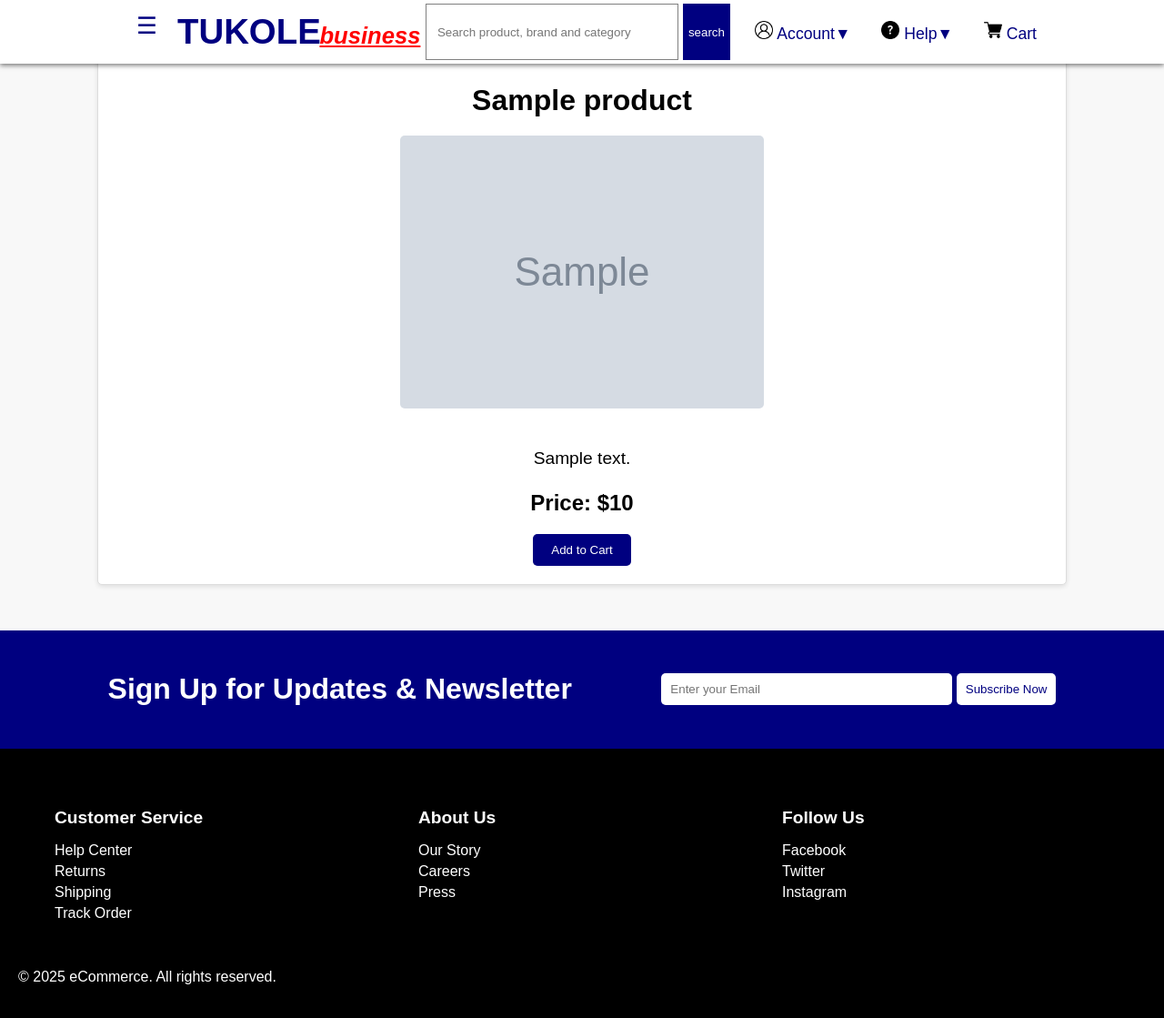
After one commit to shanon082/E-commerce, a PHP site: page /product_description.php?id=1 in a window 1280 px wide. The commit adds this page. Shown: the whole page at 91% size. Run offline with PHP 8.4, Linux system fonts and the light colour scheme; tables that the repository leaves empty or names only in its code hold one stand-in row (values such as "Sample post"); grey boxes marked "Sample" are stand-in pictures.

Commit message:
E-commerce project php

```diff
--- /dev/null
+++ b/product_description.css
@@ -0,0 +1,48 @@
+.product-description {
+    width: 80%;
+    margin: 50px auto;
+    padding: 20px;
+    border: 1px solid #ddd;
+    border-radius: 5px;
+    box-shadow: 0 2px 5px rgba(0, 0, 0, 0.1);
+    background-color: #fff;
+    text-align: center;
+}
+
+.product-description img {
+    width: 100%;
+    max-width: 400px;
+    height: auto;
+    border-radius: 5px;
+    margin-bottom: 20px;
+}
+
+.product-description h1 {
+    font-size: 2rem;
+    margin-bottom: 20px;
+}
+
+.product-description p {
+    font-size: 1.2rem;
+    margin-bottom: 20px;
+}
+
+.product-description h3 {
+    font-size: 1.5rem;
+    margin-bottom: 20px;
+}
+
+.product-description button {
+    background-color: navy;
+    color: white;
+    border: none;
+    padding: 10px 20px;
+    border-radius: 5px;
+    cursor: pointer;
+}
+
+.product-description button:hover {
+    background-color: white;
+    color: navy;
+    border: 1px solid navy;
+}
--- /dev/null
+++ b/product_description.php
@@ -0,0 +1,37 @@
+<?php
+session_start();
+require_once 'db.php';
+
+// Fetch product details based on the product ID passed in the URL
+$product_id = isset($_GET['id']) ? $_GET['id'] : 0;
+$sql = "SELECT * FROM products WHERE id = :id";
+$stmt = $conn->prepare($sql);
+$stmt->bindParam(':id', $product_id, PDO::PARAM_INT);
+$stmt->execute();
+$product = $stmt->fetch(PDO::FETCH_ASSOC);
+
+if (!$product) {
+    echo "Product not found.";
+    exit;
+}
+?>
+<!DOCTYPE html>
+<html lang="en">
+<head>
+    <meta charset="UTF-8">
+    <meta name="viewport" content="width=device-width, initial-scale=1.0">
+    <title><?php echo htmlspecialchars($product['name']); ?> - Product Description</title>
+    <link rel="stylesheet" href="product_description.css">
+</head>
+<body>
+    <?php include 'header.php'; ?>
+    <div class="product-description">
+        <h1><?php echo htmlspecialchars($product['name']); ?></h1>
+        <img src="<?php echo htmlspecialchars($product['image']); ?>" alt="<?php echo htmlspecialchars($product['name']); ?>">
+        <p><?php echo htmlspecialchars($product['description']); ?></p>
+        <h3>Price: $<?php echo htmlspecialchars($product['price']); ?></h3>
+        <button>Add to Cart</button>
+    </div>
+    <?php include 'footer.php'; ?>
+</body>
+</html>
```
Also changed, not shown: index.php (+7 -1 lines).
